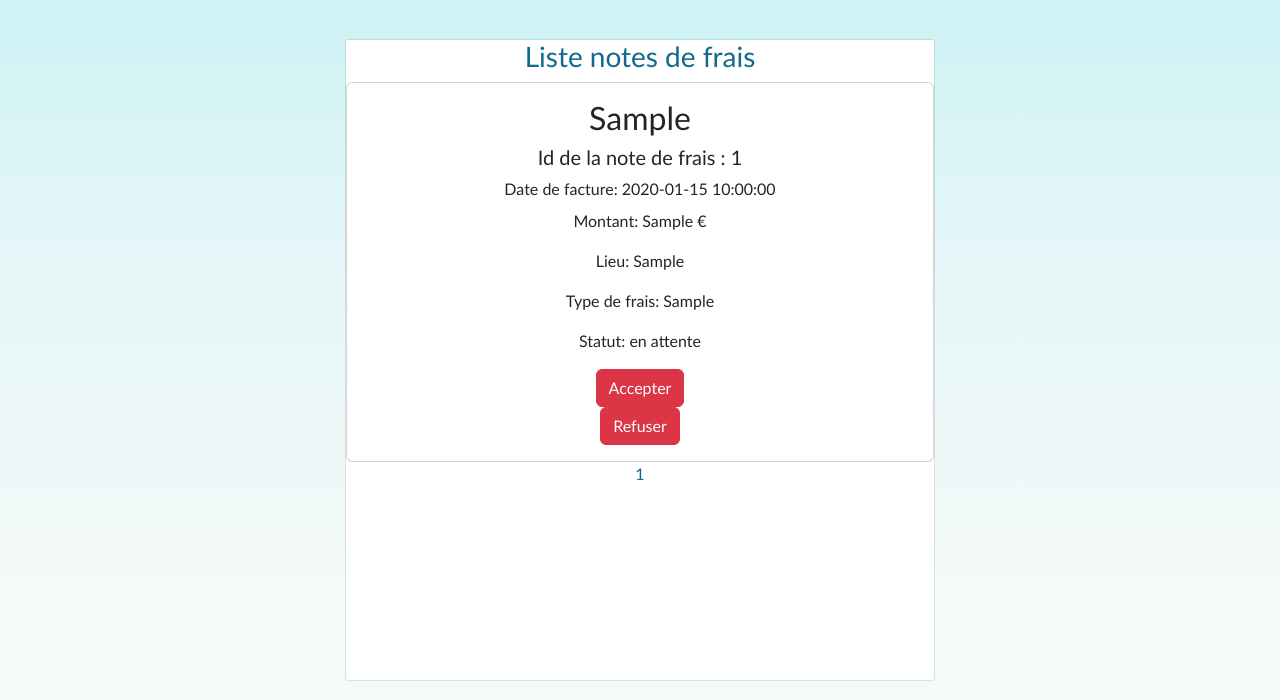
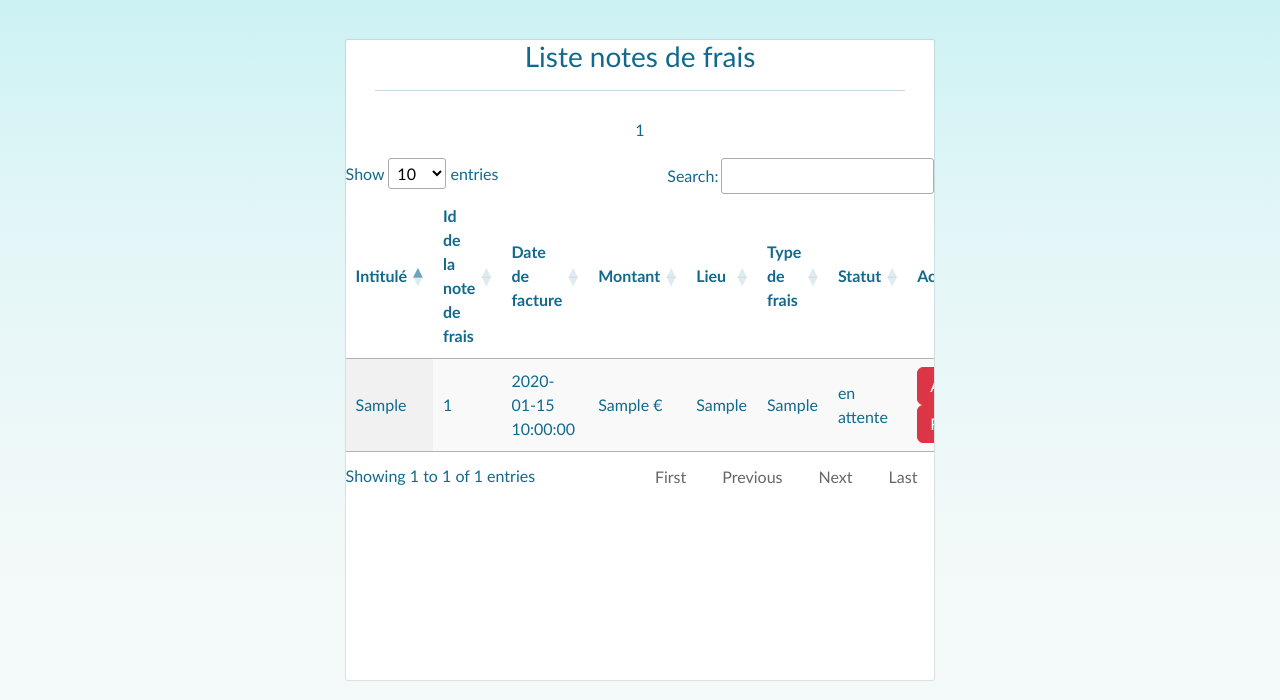
Before and after one commit to ari3645/vitalabNewGen, a PHP site: page /comptable.php in a window 1280 px wide. Shown: the part 100-800 px from the top of the page. Run offline with PHP 8.4, Linux system fonts and the light colour scheme; the visitor is signed in with stand-in values (Sample User, id 1); tables that the repository leaves empty or names only in its code hold one stand-in row (values such as "Sample post"); data that the repository does not hold is empty; some libraries are stand-ins or nearby versions.

Commit message:
datatable

```diff
--- a/comptable.php
+++ b/comptable.php
@@ -10,6 +10,7 @@ session_start();
     <title>Vitalab App</title>
     <link rel="stylesheet" type="text/css" href="comptable.css"/>
     <link rel="icon" href="images/logo.png">
+    <link rel="stylesheet" type="text/css" href="https://cdn.datatables.net/1.11.5/css/jquery.dataTables.css">
     <link href="https://cdn.jsdelivr.net/npm/bootstrap@5.3.3/dist/css/bootstrap.min.css" rel="stylesheet" integrity="sha384-QWTKZyjpPEjISv5WaRU9OFeRpok6YctnYmDr5pNlyT2bRjXh0JMhjY6hW+ALEwIH" crossorigin="anonymous">
 </head>
 <body >
@@ -34,6 +35,22 @@ session_start();
       <center>
         <div class="right">
           <h3><center>Liste notes de frais</center></h3>
+          <hr>
+          <div class="note-countainer">
+            <table id="myTable" class="display">
+              <thead>
+                <tr>
+                    <th>Intitulé</th>
+                    <th>Id de la note de frais</th>
+                    <th>Date de facture</th>
+                    <th>Montant</th>
+                    <th>Lieu</th>
+                    <th>Type de frais</th>
+                    <th>Statut</th>
+                    <th>Actions</th>
+                </tr>
+              </thead>
+              <tbody>
                 <?php
                     // Informations d'identification
                     $serveur = "vitalab-new-gen.mysql.database.azure.com";
@@ -67,25 +84,25 @@ session_start();
                         // Afficher les notes de frais sous forme de cartes
                         while ($row = $req->fetch(PDO::FETCH_ASSOC)) {
 
-                      $liste_notes_html .= "<div class='card'>";
-                      $liste_notes_html .= "<div class='card-body'>";
-                      $liste_notes_html .= "<h2 class='card-title'>" . htmlspecialchars($row['intitule']) . "</h2>";
-                      $liste_notes_html .= "<h5 class='card-text'>Id de la note de frais : " . htmlspecialchars($row['id_note_de_frais']) . "</h5>";
-                      $liste_notes_html .= "<p class='card-title'>Date de facture: " . htmlspecialchars($row['date_facture']) . "</p>";
-                      $liste_notes_html .= "<p class='card-text'>Montant: " . htmlspecialchars($row['montant_facture']). " € </p>";
-                      $liste_notes_html .= "<p class='card-text'>Lieu: " . htmlspecialchars($row['lieu_facture']) . "</p>";
-                      $liste_notes_html .= "<p class='card-text'>Type de frais: " . htmlspecialchars($row['type_frais']) . "</p>";
-                      $liste_notes_html .= "<p class='card-text'>Statut: " . htmlspecialchars($row['statut']) . "</p>";
-                      $liste_notes_html .= "<form method='post' action='accepter_ndf.php'>";
-                      $liste_notes_html .= "<input type='hidden' name='id_note_de_frais' value='" . htmlspecialchars($row['id_note_de_frais']) . "' />";
-                      $liste_notes_html .= "<button type='submit' class='btn btn-danger'>Accepter</button>";
-                      $liste_notes_html.= "</form>";
-                      $liste_notes_html .= "<form method='post' action='refuser_ndf.php'>";
-                      $liste_notes_html .= "<input type='hidden' name='id_note_de_frais' value='" . htmlspecialchars($row['id_note_de_frais']) . "' />";
-                      $liste_notes_html .= "<button type='submit' class='btn btn-danger'>Refuser</button>";
-                      $liste_notes_html.= "</form>";
-                      $liste_notes_html .= "</div>";
-                      $liste_notes_html .= "</div>";
+                          echo "<tr>";
+                          echo "<td>" . htmlspecialchars($row['intitule']) . "</td>";
+                          echo "<td>" . htmlspecialchars($row['id_note_de_frais']) . "</td>";
+                          echo "<td>" . htmlspecialchars($row['date_facture']) . "</td>";
+                          echo "<td>" . htmlspecialchars($row['montant_facture']) . " € </td>";
+                          echo "<td>" . htmlspecialchars($row['lieu_facture']) . "</td>";
+                          echo "<td>" . htmlspecialchars($row['type_frais']) . "</td>";
+                          echo "<td>" . htmlspecialchars($row['statut']) . "</td>";
+                          echo "<td>";
+                          echo "<form method='post' action='accepter_ndf.php'>";
+                          echo "<input type='hidden' name='id_note_de_frais' value='" . htmlspecialchars($row['id_note_de_frais']) . "' />";
+                          echo "<button type='submit' class='btn btn-danger'>Accepter</button>";
+                          echo "</form>";
+                          echo "<form method='post' action='refuser_ndf.php'>";
+                          echo "<input type='hidden' name='id_note_de_frais' value='" . htmlspecialchars($row['id_note_de_frais']) . "' />";
+                          echo "<button type='submit' class='btn btn-danger'>Refuser</button>";
+                          echo "</form>";
+                          echo "</td>";
+                          echo "</tr>";
                       }
 
                       // Afficher les notes de frais
@@ -107,10 +124,27 @@ session_start();
                       echo "<p>" . $_SESSION['ajout_ndf'] . "</p>";
                       // Supprimer le message de la session pour qu'il ne s'affiche plus après un rafraîchissement de la page
                       unset($_SESSION['ajout_ndf']);}
-              ?></div>
+                  ?>
+                </div>
+              </tbody>
+            </table>
         </div>
       </center>
     </div>
 
+    <script src="https://ajax.googleapis.com/ajax/libs/jquery/3.5.1/jquery.min.js"></script>
+    <script src="https://cdn.datatables.net/1.11.5/js/jquery.dataTables.min.js"></script>
+
+    <script>
+        $(document).ready(function() {
+            $('.display').DataTable({
+                pagingType: 'full',
+                scrollY: '400px', // Définissez la hauteur de la zone de défilement
+                scrollCollapse: true, // Permettez à la zone de défilement de s'effondrer lorsque le contenu est inférieur à la hauteur définie
+                paging: true // Activez la pagination
+            });
+        });
+    </script>
+
 </body>
 </html>
```
Lines whose indentation alone changed are shown as unchanged.
